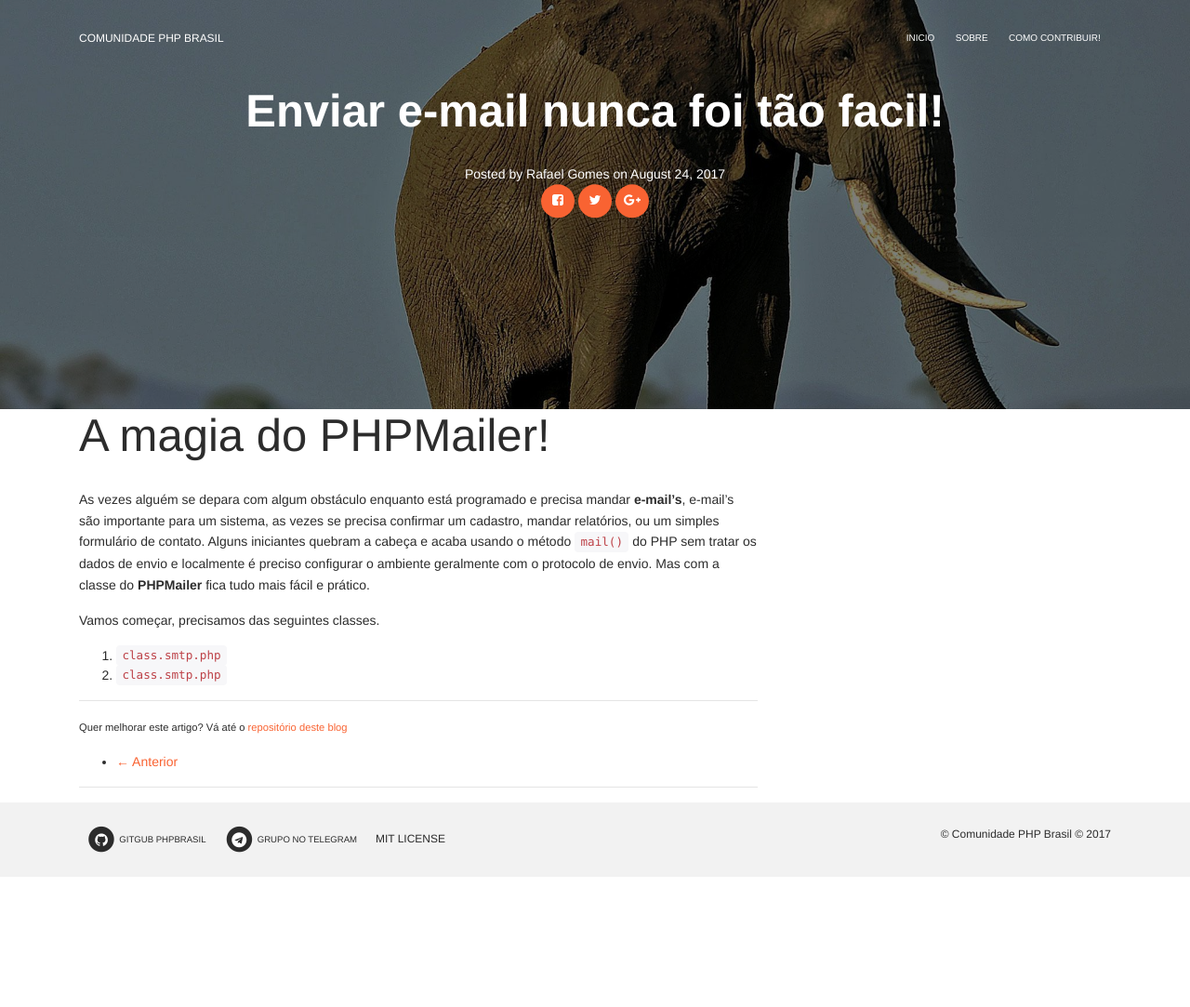
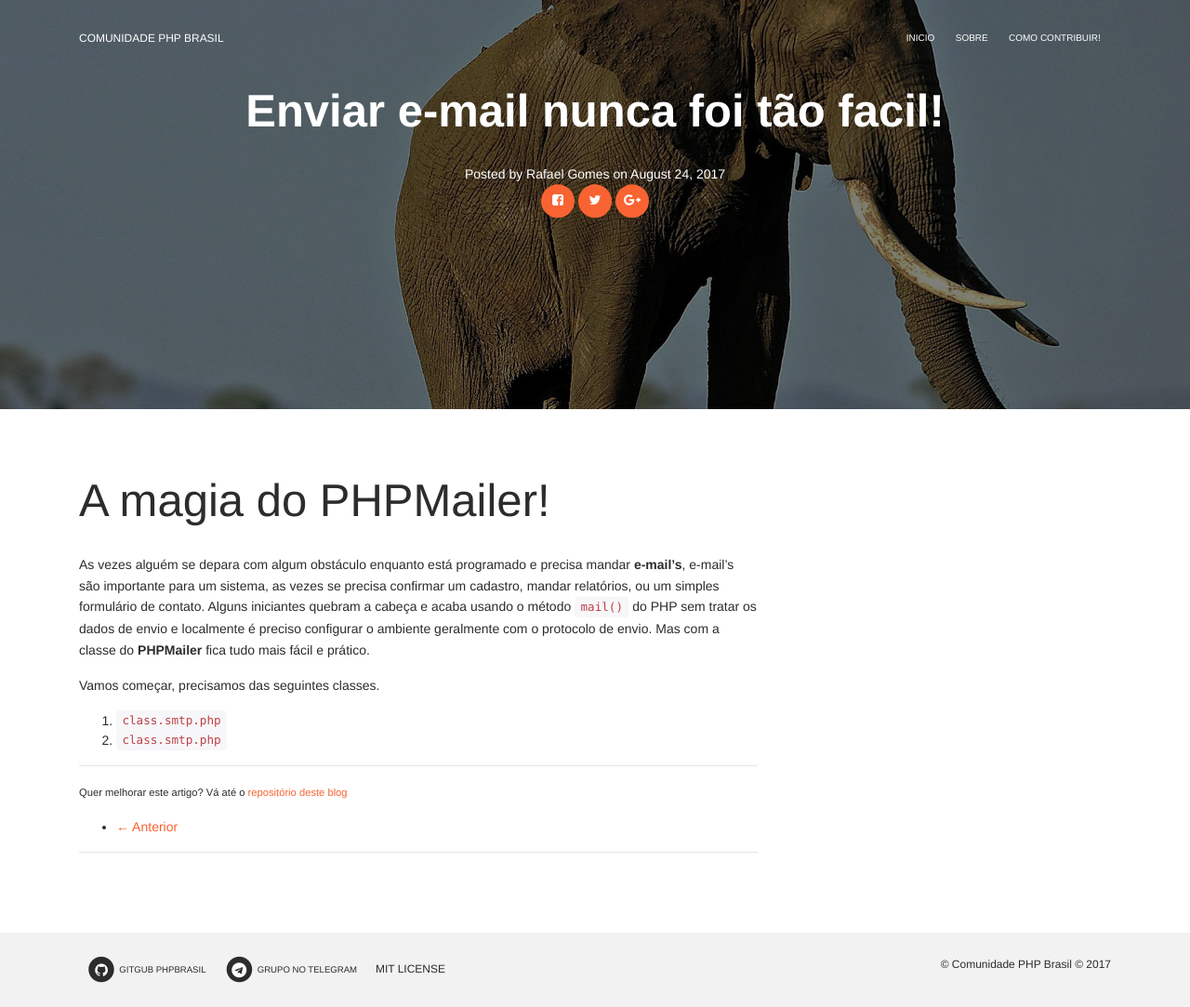
Before and after one commit to brasil-php/blog, a Jekyll site: the page built from _posts/2017-08-24-enviando-email-de-forma-facil.markdown, in a window 1280 px wide and 1083 px high. Shown: the whole window at 93% size. Built offline with Jekyll 4.4.1, drawn with Linux system fonts in a browser that asks for light colours; comment, search, counter and statistics services are not loaded.

Commit message:
reformed posts designer

```diff
--- a/_layouts/post.html
+++ b/_layouts/post.html
@@ -27,7 +27,7 @@
             </div>
         </div>
     </div>
-<article>
+    <div class="section section-about-us">
             <div class="container">
                     <div class="row">
                         <div class="col-lg-8 col-lg-offset-2 col-md-10 col-md-offset-1">
@@ -58,5 +58,4 @@
                         </div><!-- ./col-8 -->
                     </div><!-- ./row -->
                 </div><!-- ./container -->
-
-</article>
+        </div>
```
Lines whose indentation alone changed are shown as unchanged.
